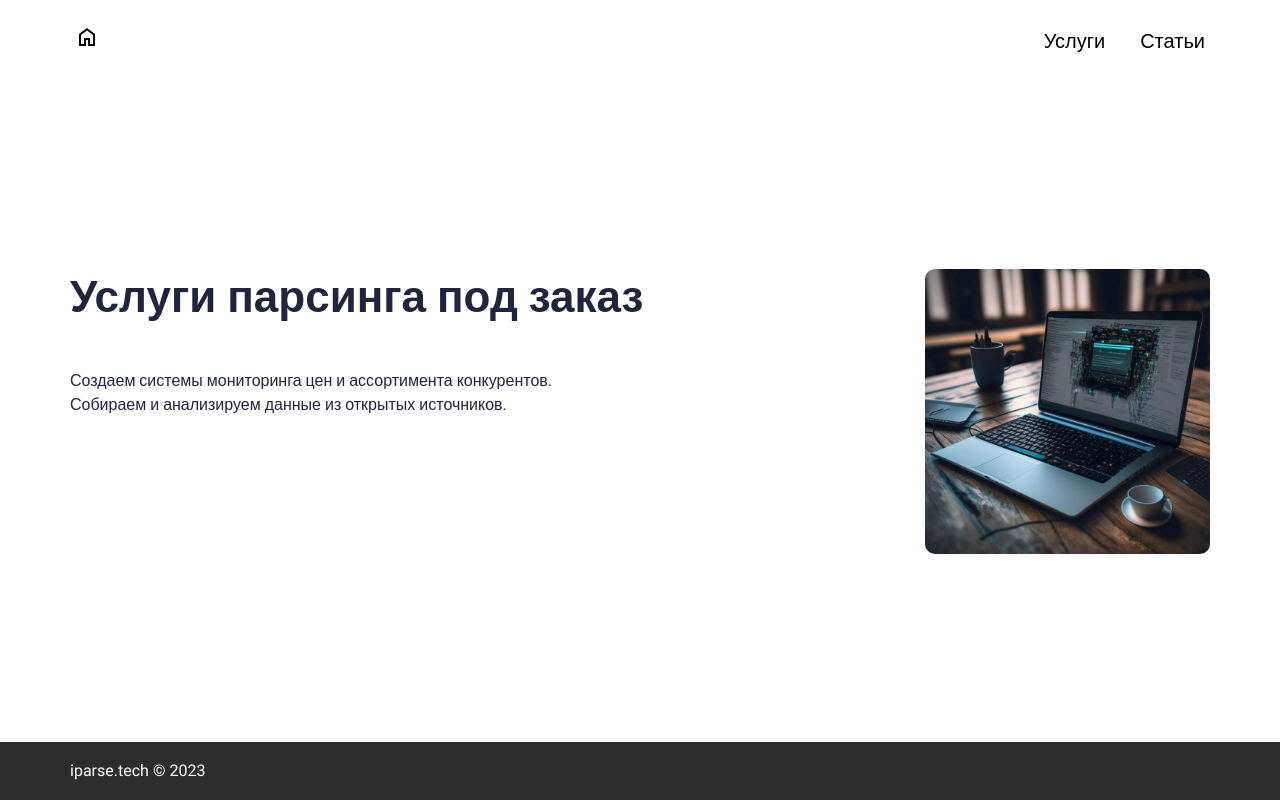
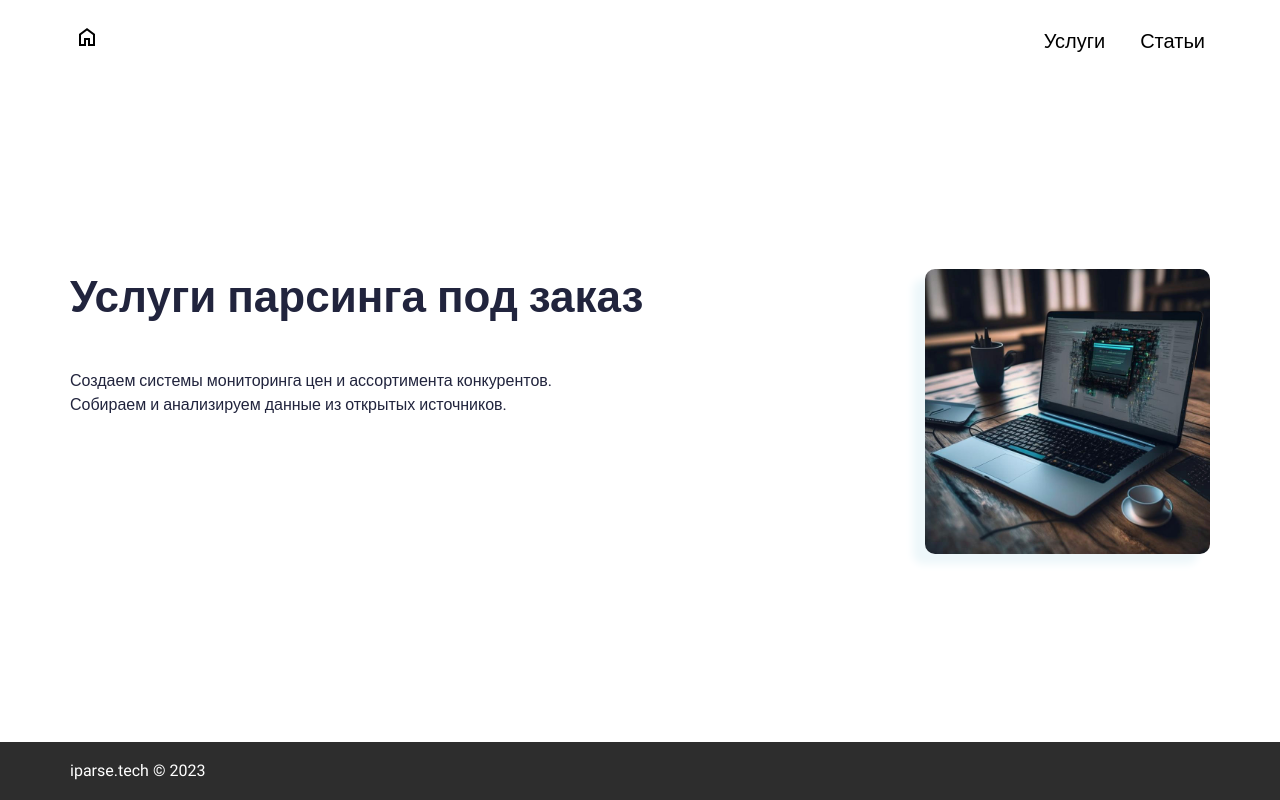
Before and after one commit to SergeiAmpilov/iparse-static, a plain HTML site: page index.html in a window 1280 px wide. Drawn offline with nearby package versions, Linux system fonts and the light colour scheme.

Commit message:
fix shadow

```diff
--- a/style/promo/__img/promo__img.css
+++ b/style/promo/__img/promo__img.css
@@ -1,6 +1,11 @@
 .promo__img {
   width: 100%;
   border-radius: 10px;
+
+  -webkit-box-shadow: -12px 10px 9px 0px rgb(237, 247, 250);
+  -moz-box-shadow: -12px 10px 9px 0px rgb(237, 247, 250);
+  box-shadow: -12px 10px 9px 0px rgb(237, 247, 250);
+
 }
 
 
```
